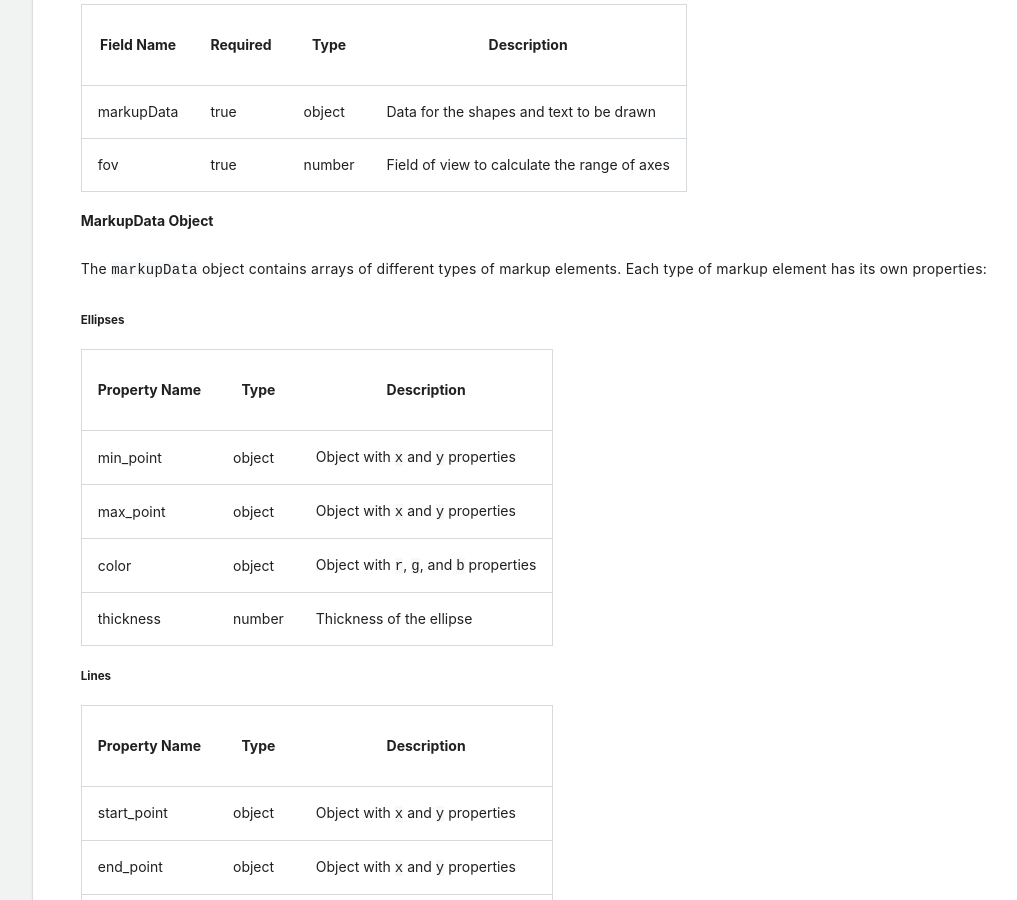
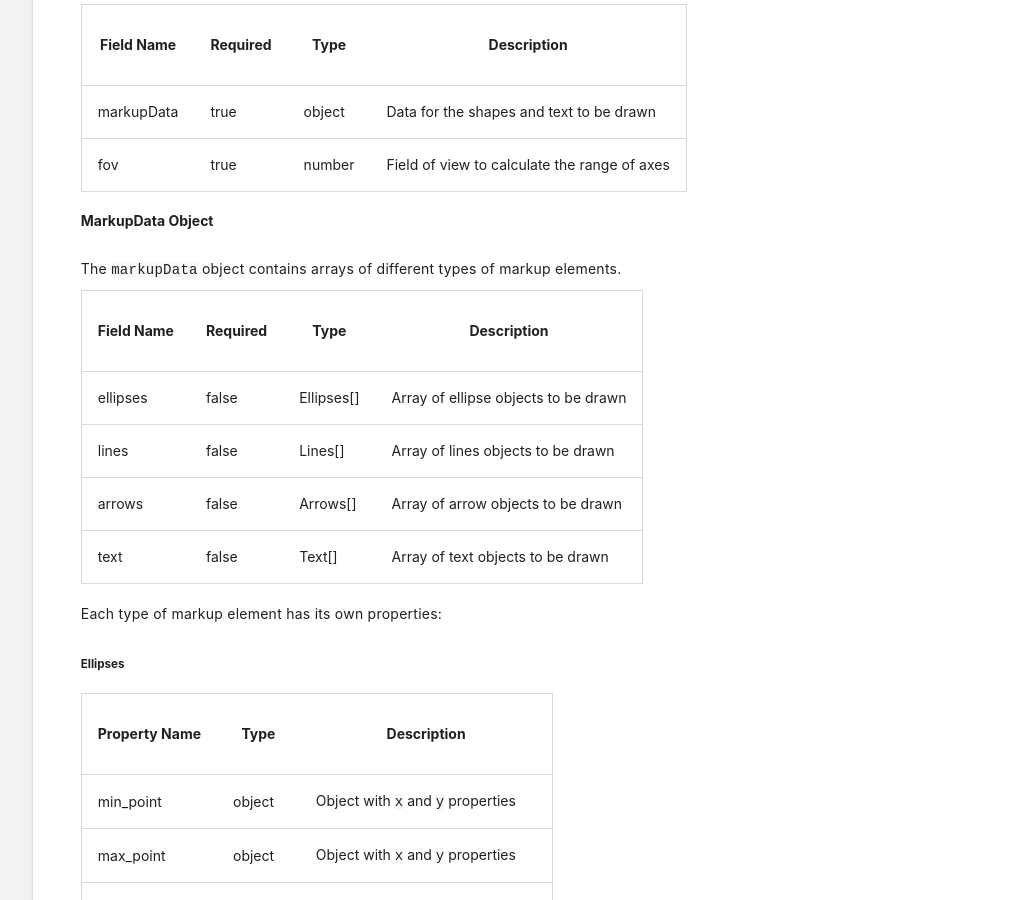
Before and after one commit to procore/documentation, a Jekyll site: the page built from bim_webviewer/bim_web_viewer.md, in a window 1280 px wide and 900 px high, scrolled down 17028 px. Shown: the whole window, without its empty margins (213-1230 px from the left). Built offline with Jekyll 4.4.1, drawn with Linux system fonts in a browser that asks for light colours; comment, search, counter and statistics services are not loaded.

Commit message:
Add shape of `markupData`

```diff
--- a/bim_webviewer/bim_web_viewer.md
+++ b/bim_webviewer/bim_web_viewer.md
@@ -827,7 +827,16 @@ After markup drawing is complete, the [`markupDisplayed`](#markupdisplayed) even
 
 #### MarkupData Object
 
-The `markupData` object contains arrays of different types of markup elements. Each type of markup element has its own properties:
+The `markupData` object contains arrays of different types of markup elements.
+
+| Field Name | Required | Type       | Description                          |
+| ---------- | -------- | ---------- | ------------------------------------ |
+| ellipses   | false    | Ellipses[] | Array of ellipse objects to be drawn |
+| lines      | false    | Lines[]    | Array of lines objects to be drawn   |
+| arrows     | false    | Arrows[]   | Array of arrow objects to be drawn   |
+| text       | false    | Text[]     | Array of text objects to be drawn    |
+
+Each type of markup element has its own properties:
 
 ##### Ellipses
 
```
